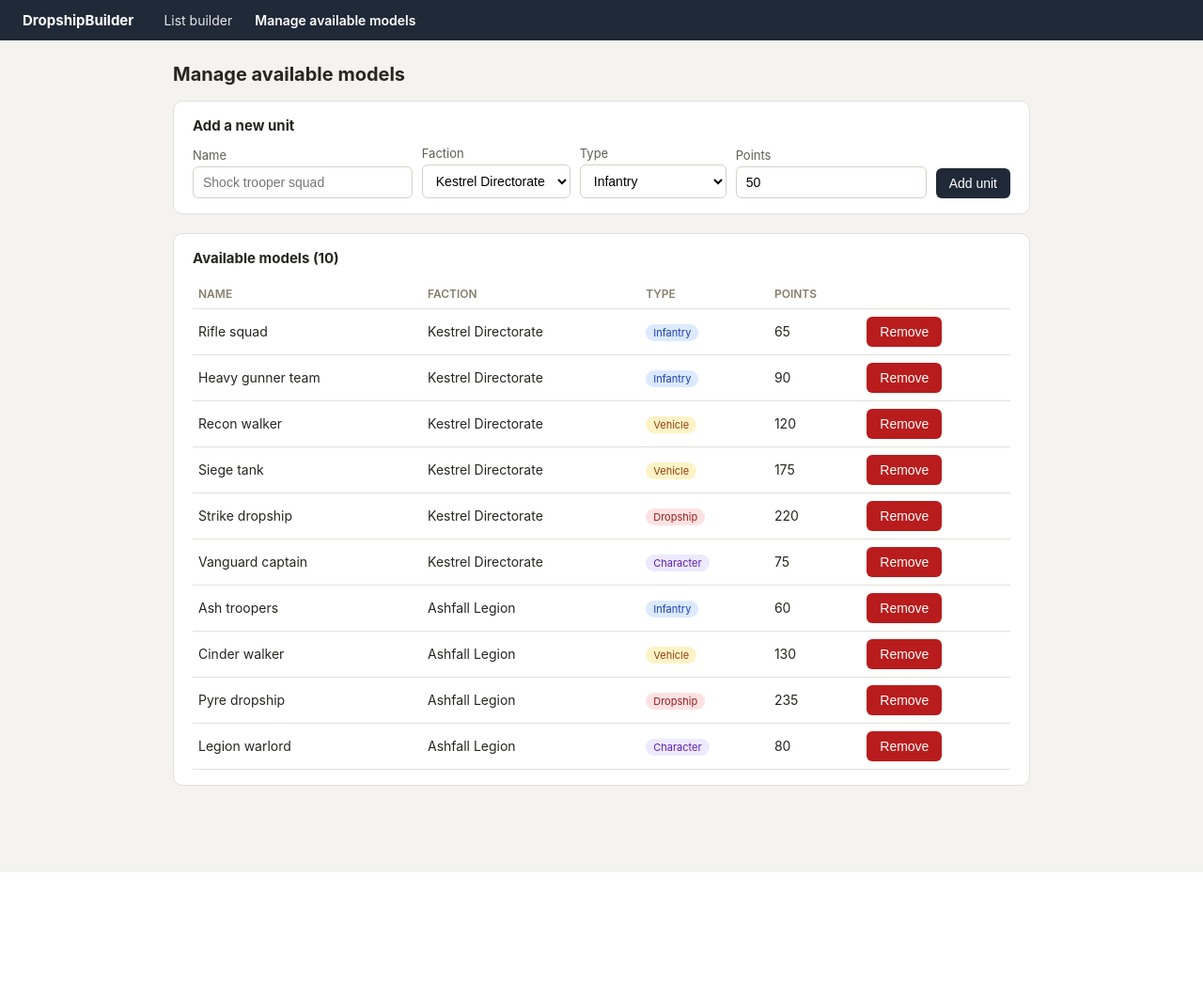
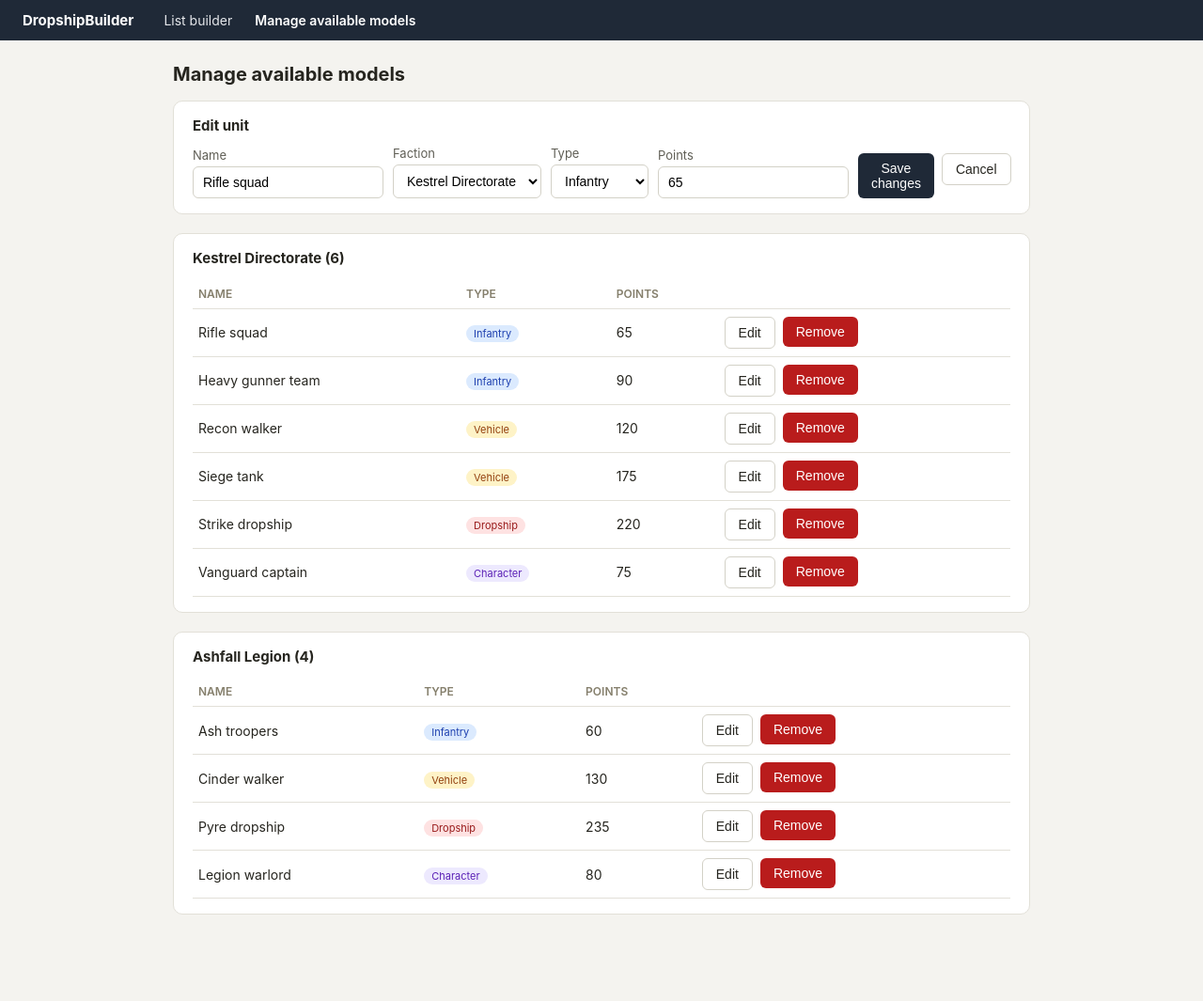
Before and after one commit to Krayt1x/DropshipBuilder, a PHP site: page /manage.php?edit=1 in a window 1280 px wide. Shown: the whole page at 94% size. Before the commit the page ends 928 px from the top, so only its background shows below. Run offline with PHP 8.4, Linux system fonts and the light colour scheme.

Commit message:
Add edit support and per-faction sections to catalog manager
manage.php now groups units into a section per faction instead of one
flat table, and each row gets an Edit button (manage.php?edit=ID) that
pre-fills the add-unit form for updating in place, alongside the
existing Remove.

Co-Authored-By: Claude Sonnet 5 <noreply@anthropic.com>

```diff
--- a/prototype-php/manage.php
+++ b/prototype-php/manage.php
@@ -9,7 +9,8 @@ $flashError = false;
 if ($_SERVER['REQUEST_METHOD'] === 'POST') {
     $action = $_POST['action'] ?? '';
 
-    if ($action === 'add_unit') {
+    if ($action === 'add_unit' || $action === 'update_unit') {
+        $id = (int) ($_POST['id'] ?? 0);
         $name = trim($_POST['name'] ?? '');
         $faction = $_POST['faction'] ?? '';
         $type = $_POST['type'] ?? '';
@@ -18,7 +19,7 @@ if ($_SERVER['REQUEST_METHOD'] === 'POST') {
         if ($name === '' || !in_array($faction, FACTIONS, true) || !in_array($type, UNIT_TYPES, true) || $points < 1) {
             $flash = 'Fill in every field with a valid value (points must be at least 1).';
             $flashError = true;
-        } else {
+        } elseif ($action === 'add_unit') {
             $units[] = [
                 'id' => next_unit_id($units),
                 'name' => $name,
@@ -28,6 +29,23 @@ if ($_SERVER['REQUEST_METHOD'] === 'POST') {
             ];
             save_units($units);
             $flash = "Added \"{$name}\" to the catalog.";
+        } else {
+            $found = false;
+            foreach ($units as &$unit) {
+                if ((int) $unit['id'] === $id) {
+                    $unit = ['id' => $id, 'name' => $name, 'faction' => $faction, 'type' => $type, 'points' => $points];
+                    $found = true;
+                    break;
+                }
+            }
+            unset($unit);
+            if ($found) {
+                save_units($units);
+                $flash = "Saved changes to \"{$name}\".";
+            } else {
+                $flash = 'Could not find that unit to update.';
+                $flashError = true;
+            }
         }
     }
 
@@ -51,6 +69,11 @@ if (isset($_SESSION['flash'])) {
     unset($_SESSION['flash'], $_SESSION['flash_error']);
 }
 
+$editing = null;
+if (isset($_GET['edit'])) {
+    $editing = find_unit($units, (int) $_GET['edit']);
+}
+
 $activePage = 'manage';
 ?>
 <!doctype html>
@@ -72,18 +95,21 @@ $activePage = 'manage';
   <?php endif; ?>
 
   <div class="card">
-    <h2 style="font-size:15px; margin-top:0;">Add a new unit</h2>
+    <h2 style="font-size:15px; margin-top:0;"><?= $editing ? 'Edit unit' : 'Add a new unit' ?></h2>
     <form method="post" class="add-form">
-      <input type="hidden" name="action" value="add_unit" />
+      <input type="hidden" name="action" value="<?= $editing ? 'update_unit' : 'add_unit' ?>" />
+      <?php if ($editing): ?>
+        <input type="hidden" name="id" value="<?= (int) $editing['id'] ?>" />
+      <?php endif; ?>
       <div class="field">
         <label for="name">Name</label>
-        <input type="text" id="name" name="name" placeholder="Shock trooper squad" required />
+        <input type="text" id="name" name="name" placeholder="Shock trooper squad" value="<?= h($editing['name'] ?? '') ?>" required />
       </div>
       <div class="field">
         <label for="faction">Faction</label>
         <select id="faction" name="faction">
           <?php foreach (FACTIONS as $faction): ?>
-            <option value="<?= h($faction) ?>"><?= h($faction) ?></option>
+            <option value="<?= h($faction) ?>" <?= ($editing['faction'] ?? '') === $faction ? 'selected' : '' ?>><?= h($faction) ?></option>
           <?php endforeach; ?>
         </select>
       </div>
@@ -91,46 +117,54 @@ $activePage = 'manage';
         <label for="type">Type</label>
         <select id="type" name="type">
           <?php foreach (UNIT_TYPES as $type): ?>
-            <option value="<?= h($type) ?>"><?= h($type) ?></option>
+            <option value="<?= h($type) ?>" <?= ($editing['type'] ?? '') === $type ? 'selected' : '' ?>><?= h($type) ?></option>
           <?php endforeach; ?>
         </select>
       </div>
       <div class="field">
         <label for="points">Points</label>
-        <input type="number" id="points" name="points" min="0" step="5" value="50" required />
+        <input type="number" id="points" name="points" min="0" step="5" value="<?= (int) ($editing['points'] ?? 50) ?>" required />
       </div>
-      <button type="submit">Add unit</button>
+      <div style="display:flex; gap:8px;">
+        <button type="submit"><?= $editing ? 'Save changes' : 'Add unit' ?></button>
+        <?php if ($editing): ?>
+          <a href="manage.php"><button type="button" class="ghost">Cancel</button></a>
+        <?php endif; ?>
+      </div>
     </form>
   </div>
 
+  <?php foreach (FACTIONS as $faction): ?>
+    <?php $factionUnits = array_values(array_filter($units, fn ($u) => $u['faction'] === $faction)); ?>
     <div class="card">
-    <h2 style="font-size:15px; margin-top:0;">Available models (<?= count($units) ?>)</h2>
-    <?php if (empty($units)): ?>
-      <p class="empty">No units in the catalog yet. Add one above.</p>
+      <h2 style="font-size:15px; margin-top:0;"><?= h($faction) ?> (<?= count($factionUnits) ?>)</h2>
+      <?php if (empty($factionUnits)): ?>
+        <p class="empty">No units for this faction yet. Add one above.</p>
       <?php else: ?>
         <table>
           <thead>
             <tr>
               <th>Name</th>
-            <th>Faction</th>
               <th>Type</th>
               <th>Points</th>
               <th></th>
             </tr>
           </thead>
           <tbody>
-          <?php foreach ($units as $unit): ?>
+            <?php foreach ($factionUnits as $unit): ?>
               <tr>
                 <td><?= h($unit['name']) ?></td>
-              <td><?= h($unit['faction']) ?></td>
                 <td><span class="badge <?= h($unit['type']) ?>"><?= h($unit['type']) ?></span></td>
                 <td><?= (int) $unit['points'] ?></td>
                 <td>
+                  <div style="display:flex; gap:8px;">
+                    <a href="manage.php?edit=<?= (int) $unit['id'] ?>"><button type="button" class="ghost">Edit</button></a>
                     <form method="post" class="inline">
                       <input type="hidden" name="action" value="delete_unit" />
                       <input type="hidden" name="id" value="<?= (int) $unit['id'] ?>" />
                       <button type="submit" class="danger">Remove</button>
                     </form>
+                  </div>
                 </td>
               </tr>
             <?php endforeach; ?>
@@ -138,6 +172,7 @@ $activePage = 'manage';
         </table>
       <?php endif; ?>
     </div>
+  <?php endforeach; ?>
 </div>
 </body>
 </html>
```
Lines whose indentation alone changed are shown as unchanged.
